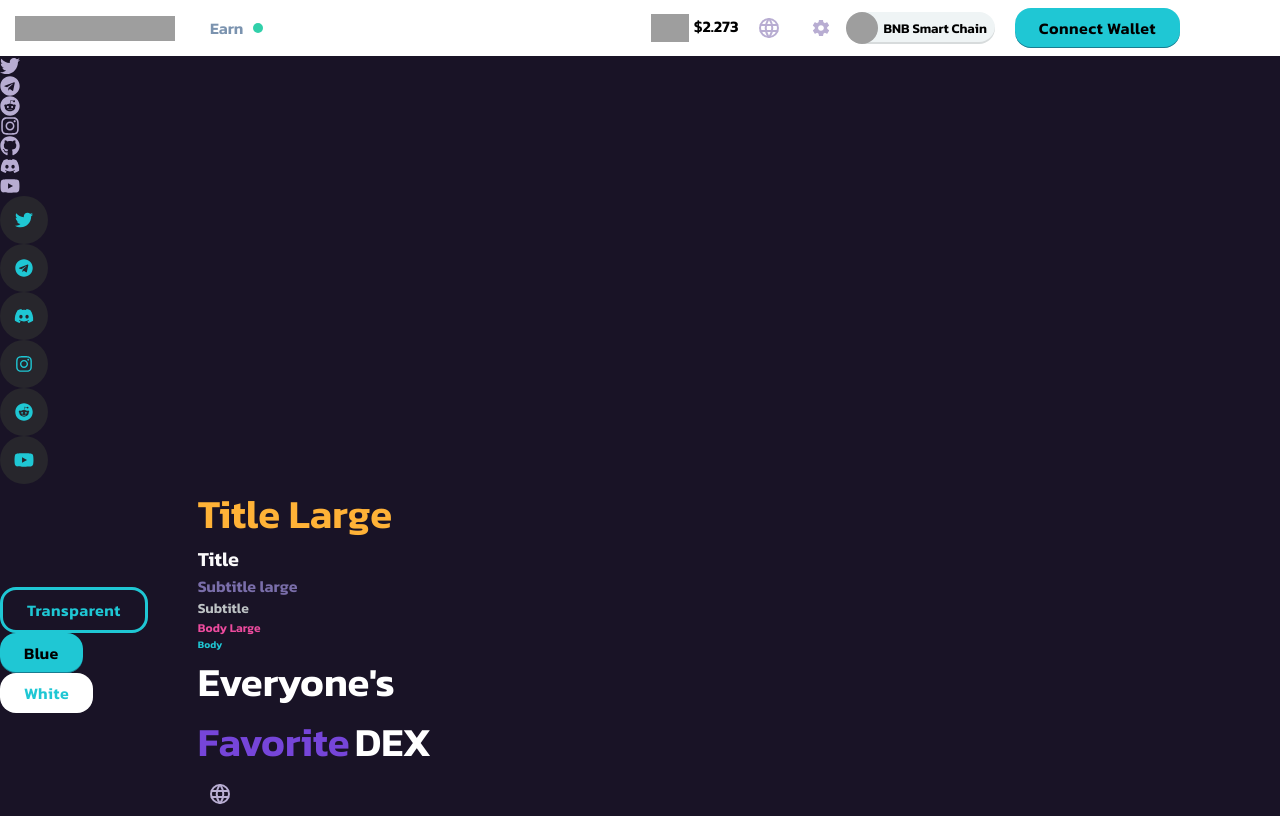
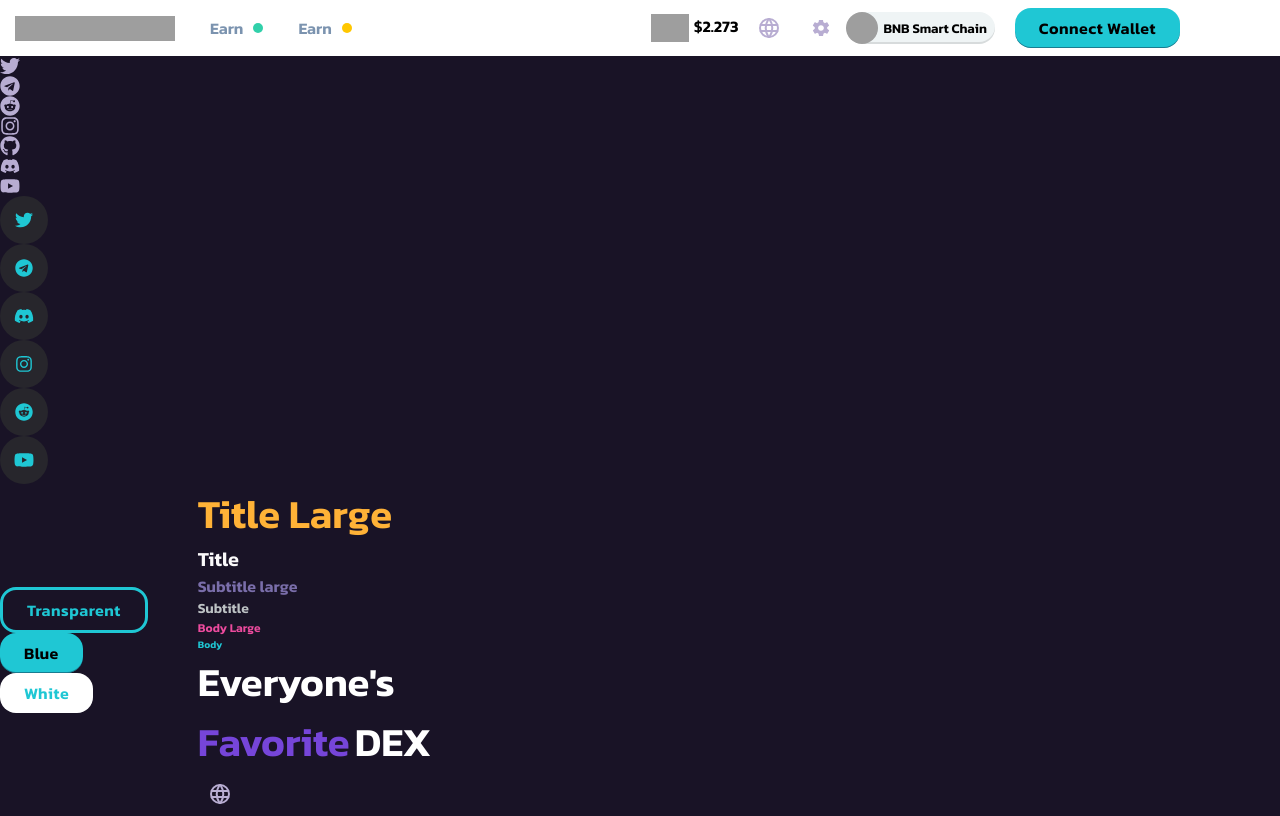
Before and after one commit to fs4-equipo1/pancake-swap, a React (Vite) app: page / in a window 1280 px wide. Built offline with nearby package versions, Linux system fonts and the light colour scheme; grey boxes are pictures that could not be loaded.

Commit message:
chore: agregue ejemplo navbardropdown

```diff
--- a/src/componentes/Navbar/Navbar.jsx
+++ b/src/componentes/Navbar/Navbar.jsx
@@ -27,6 +27,18 @@ function Navbar() {
             ]}
             punto={"success"}
           />
+           <NavbarDropdown
+            title={"Earn"}
+            items={[
+              "Farms",
+              "Cake staking",
+              "Pools",
+              "Position Manager",
+              "Liquid Staking",
+              "Simple Staking",
+            ]}
+            punto={"gold"}
+          />
         </div>
         <div className={styles.dropdownSecondary}>
           <div className={styles.bluecircle}>
```
